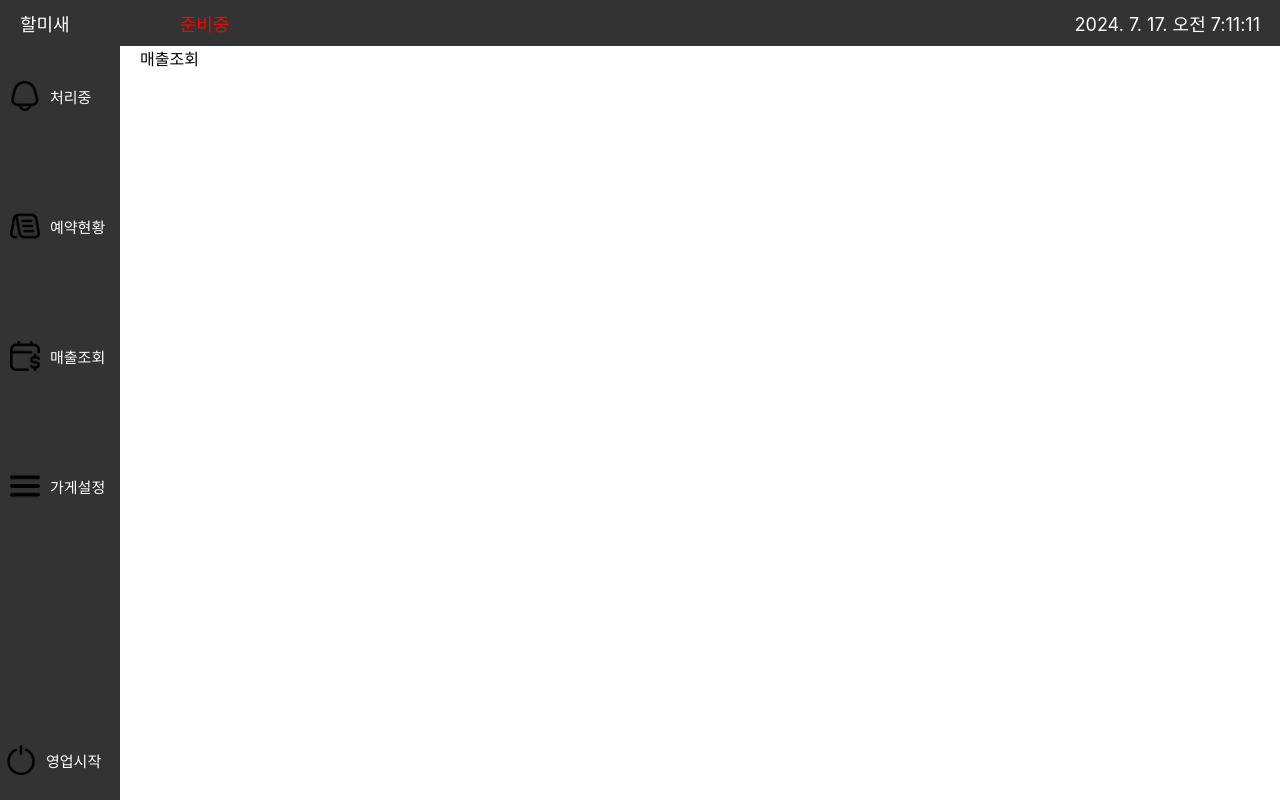
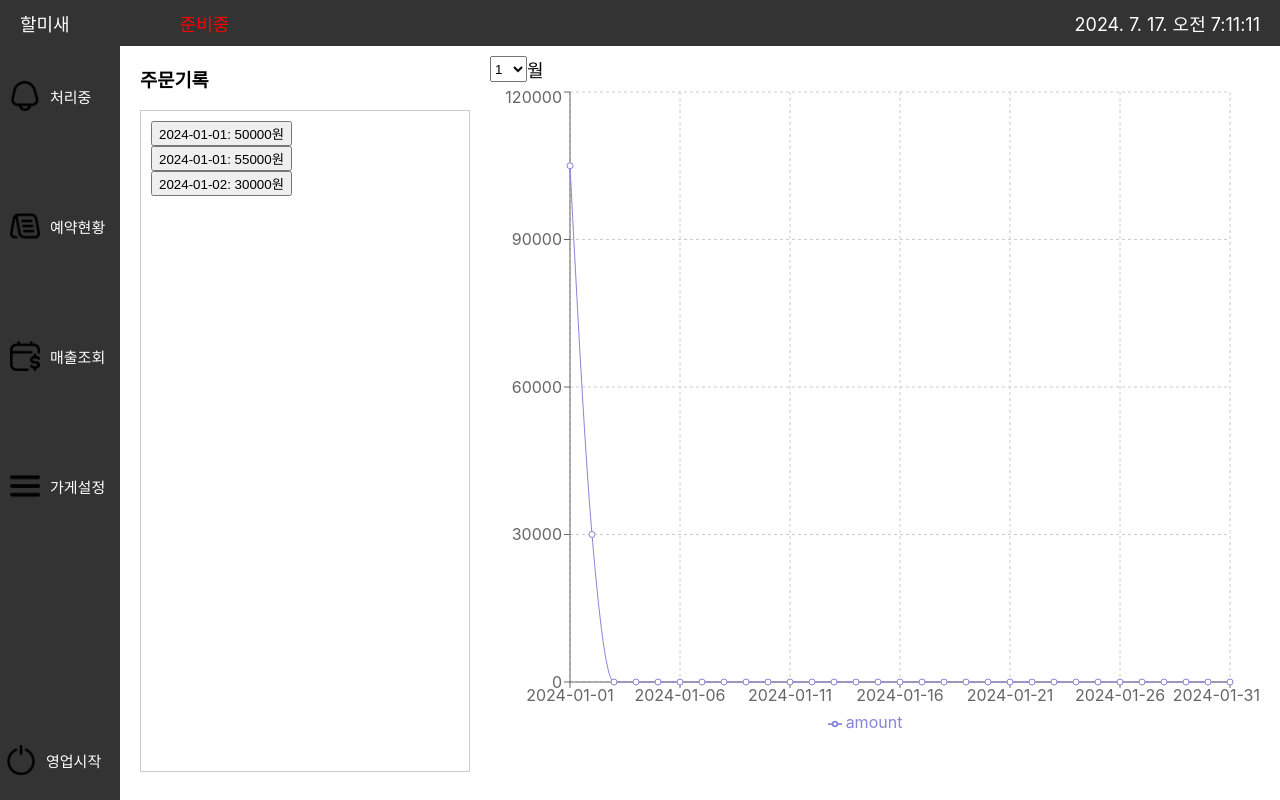
Before and after one commit to halmisae/FrontEnd-owner, a React (Create React App) app: page /sales-inquiry in a window 1280 px wide. Built offline with nearby package versions, Linux system fonts and the light colour scheme.

Commit message:
add SaleInquiry Page

```diff
--- a/package.json
+++ b/package.json
@@ -17,6 +17,7 @@
     "react-icons": "^5.2.1",
     "react-router-dom": "^6.24.1",
     "react-scripts": "5.0.1",
+    "recharts": "^2.12.7",
     "sass": "^1.77.6",
     "swiper": "^11.1.4",
     "web-vitals": "^2.1.4"
--- a/src/components/MenuList.jsx
+++ b/src/components/MenuList.jsx
@@ -1,8 +1,26 @@
 import React from "react";
+import StoreAccording from "./StoreAccording";
+import icon1 from "../assets/store-setting-edit.png";
+import icon2 from "../assets/menu-edit.png";
 
 const MenuList = () => {
   return(
-      <div>메뉴 목록</div>
+      <div className={"store-setting"}>
+        <StoreAccording
+          icon={<img src={icon1} alt={"가게설정"} className={"according-icon"}/>}
+          title={"가게 설정"}
+          isCollapsible={false}
+          alwaysVisible={false}
+        />
+        <StoreAccording
+          icon={<img src={icon2} alt={"메뉴관리"} className={"according-icon"}/>}
+          title={"메뉴 관리"}
+          isCollapsible
+          alwaysVisible
+        >
+
+        </StoreAccording>
+      </div>
   )
 }
 
--- a/src/components/SalesInquiry.jsx
+++ b/src/components/SalesInquiry.jsx
@@ -1,9 +1,132 @@
-import React from "react";
+import React, { useState, useEffect } from "react";
+import {
+  LineChart, Line, XAxis, YAxis, CartesianGrid, Tooltip, Legend, ResponsiveContainer
+} from 'recharts';
+import icon1 from "../assets/back-space.png";
+import "../scss/SaleInquiry.css";
+
+const fetchData = async () => {
+  return [
+    { salesNumber: 1, doneDate: '2024-01-01', paymentPrice: 50000, orderType: 'online', quantity: 2, usageTime: '1h', menuName: 'Product A' },
+    { salesNumber: 2, doneDate: '2024-01-01', paymentPrice: 55000, orderType: 'online', quantity: 2, usageTime: '2h', menuName: 'Product A' },
+    { salesNumber: 3, doneDate: '2024-01-02', paymentPrice: 30000, orderType: 'offline', quantity: 1, usageTime: '2h', menuName: 'Product B' },
+  ];
+};
+
+const getDaysInMonth = (year, month) => {
+  return new Date(year, month, 0).getDate();
+};
+
+const getMonthlyData = (data, year, month) => {
+  const daysInMonth = getDaysInMonth(year, month);
+  const monthlyData = [];
+
+  const salesByDate = data.reduce((acc, order) => {
+    const date = order.doneDate;
+    acc[date] = (acc[date] || 0) + order.paymentPrice;
+    return acc;
+  }, {});
+
+  for (let day = 1; day <= daysInMonth; day++) {
+    const dateString = `${year}-${String(month).padStart(2, '0')}-${String(day).padStart(2, '0')}`;
+    monthlyData.push({
+      date: dateString,
+      amount: salesByDate[dateString] || 0,
+    });
+  }
+
+  return monthlyData;
+};
 
 const SalesInquiry = () => {
-  return(
-      <div>매출조회</div>
-  )
-}
+  const [data, setData] = useState([]);
+  const [selectedMonth, setSelectedMonth] = useState(1);
+  const [selectedYear] = useState(2024);
+  const [selectedOrder, setSelectedOrder] = useState(null);
+
+  useEffect(() => {
+    const loadData = async () => {
+      const fetchedData = await fetchData();
+      setData(fetchedData);
+    };
+    loadData();
+  }, []);
+
+  const handleMonthChange = (e) => {
+    setSelectedMonth(Number(e.target.value));
+  };
+
+  const filteredData = getMonthlyData(data, selectedYear, selectedMonth);
+  const monthlyOrders = data.filter(order =>
+      new Date(order.doneDate).getMonth() + 1 === selectedMonth &&
+      new Date(order.doneDate).getFullYear() === selectedYear
+  );
+
+  const handleOrderClick = (order) => {
+    setSelectedOrder(order);
+  };
+
+  const handleBackToGraph = () => {
+    setSelectedOrder(null);
+  };
+
+  return (
+      <div className={"sale-container"}>
+        <div className={"sale-history-div"}>
+          <h3>주문기록</h3>
+          <ul className={"sale-history"}>
+            {monthlyOrders.map((order) => (
+                <li key={order.salesNumber}>
+                  <button onClick={() => handleOrderClick(order)}>
+                    {order.doneDate}: {order.paymentPrice}원
+                  </button>
+                </li>
+            ))}
+          </ul>
+        </div>
+        <div className={"sale-graph"}>
+          {selectedOrder ? (
+              <div>
+                <h4>주문 상세정보</h4>
+                <p>주문번호: {selectedOrder.salesNumber}</p>
+                <p>결제금액: {selectedOrder.paymentPrice}원</p>
+                <p>주문유형: {selectedOrder.orderType}</p>
+                <p>수량: {selectedOrder.quantity}</p>
+                <p>이용시간: {selectedOrder.usageTime}</p>
+                <p>주문일자: {selectedOrder.doneDate}</p>
+                <p>상품명: {selectedOrder.menuName}</p>
+                <img src={icon1} alt={"뒤로가기"} className={"back-icon"} onClick={handleBackToGraph} />
+              </div>
+          ) : (
+              <>
+                <label>
+                  <select value={selectedMonth} onChange={handleMonthChange}>
+                    {Array.from({ length: 12 }, (_, i) => (
+                        <option key={i + 1} value={i + 1}>{i + 1}</option>
+                    ))}
+                  </select>
+                  월
+                </label>
+                <ResponsiveContainer width="100%" height={650}>
+                  <LineChart
+                      data={filteredData}
+                      margin={{
+                        top: 5, right: 30, left: 20, bottom: 5,
+                      }}
+                  >
+                    <CartesianGrid strokeDasharray="3 3" />
+                    <XAxis dataKey="date" />
+                    <YAxis />
+                    <Tooltip />
+                    <Legend />
+                    <Line type="monotone" dataKey="amount" stroke="#8884d8" activeDot={{ r: 8 }} />
+                  </LineChart>
+                </ResponsiveContainer>
+              </>
+          )}
+        </div>
+      </div>
+  );
+};
 
 export default SalesInquiry;
--- a/src/scss/SaleInquiry.css
+++ b/src/scss/SaleInquiry.css
@@ -0,0 +1,19 @@
+.sale-container {
+    display: flex;
+    gap: 20px;
+}
+
+.sale-history-div {
+    flex: 3;
+}
+
+.sale-history {
+    height: 80vh;
+    overflow-y: auto;
+    padding: 10px;
+    border: 1px solid #ccc;
+}
+
+.sale-graph {
+    flex: 7;
+}
```
Also changed, not shown: 1 other file (tests, documents, lock files or other folders).
